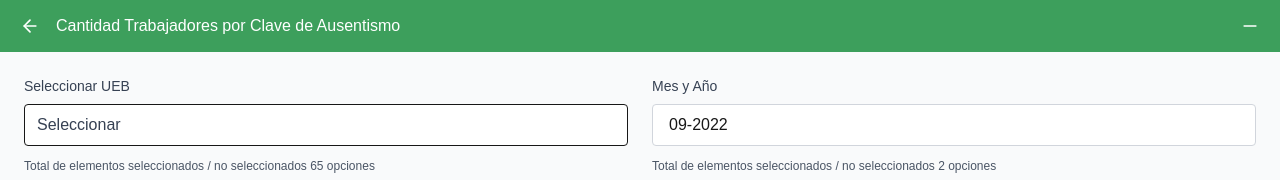
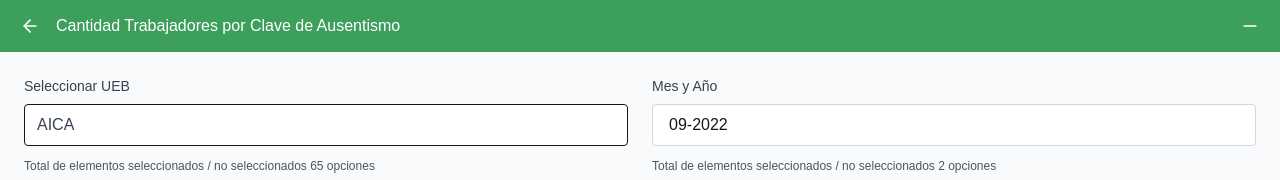
Before and after one commit to Eilen-Fonseca-Garrote/aica-frontend, a Next.js app: page /ausentismo in a window 1280 px wide. Shown: the top 180 px of the page. Built offline with nearby package versions, Linux system fonts and the light colour scheme.

Commit message:
Replace select.tsx

```diff
--- a/src/components/ui/select.tsx
+++ b/src/components/ui/select.tsx
@@ -1,21 +1,25 @@
 
-import React, { ChangeEvent } from "react"
+import React, { createContext, useContext, useEffect, useRef, useState } from "react"
 
-interface Option {
-  label: string;
-  value: string;
+type SelectContextType = {
+  value: string
+  onValueChange?: (value: string) => void
+  isOpen?: boolean
+  setOpen?: (open: boolean) => void
 }
+
+const SelectContext = createContext<SelectContextType | undefined>(undefined)
 
 type SelectProps = {
   value: string
-  onValueChangeAction: (value: string) => void
+  onValueChange?: (value: string) => void
   children: React.ReactNode
 }
 
 type SelectTriggerProps = {
   children: React.ReactNode
   className?: string
-  onClickAction: () => void
+  onClickAction?: () => void
   label?: string
 }
 
@@ -26,29 +30,81 @@ type SelectValueProps = {
 
 type SelectContentProps = {
   children: React.ReactNode
-  isOpen: boolean
+  isOpen?: boolean
 }
 
 type SelectItemProps = {
   value: string
   children: React.ReactNode
-  onSelectAction: (value: string) => void
+  onSelectAction?: (value: string) => void
 }
 
-export function Select({ value, onValueChangeAction, children }: SelectProps) {
-  return <div className="relative w-full">{children}</div>
+export function Select({ value, onValueChange, children }: SelectProps) {
+  const [isOpen, setIsOpen] = useState(false)
+  const ref = useRef<HTMLDivElement | null>(null)
+
+  // Close on outside click
+  useEffect(() => {
+    function handleDocClick(e: MouseEvent) {
+      const el = ref.current
+      if (!el) return
+      if (e.target instanceof Node && !el.contains(e.target)) {
+        setIsOpen(false)
+      }
+    }
+
+    function handleEsc(e: KeyboardEvent) {
+      if (e.key === "Escape") setIsOpen(false)
+    }
+
+    document.addEventListener("click", handleDocClick)
+    document.addEventListener("keydown", handleEsc)
+    return () => {
+      document.removeEventListener("click", handleDocClick)
+      document.removeEventListener("keydown", handleEsc)
+    }
+  }, [])
+
+  return (
+    <SelectContext.Provider value={{ value, onValueChange, isOpen, setOpen: setIsOpen }}>
+      <div ref={ref} className="relative w-full">
+        {children}
+      </div>
+    </SelectContext.Provider>
+  )
 }
 
-export function SelectTrigger({ children, className, onClickAction, label = "Selector de opciones" }: SelectTriggerProps) {
+export function SelectTrigger({ children, className = "", onClickAction, label = "Selector de opciones" }: SelectTriggerProps) {
+  const ctx = useContext(SelectContext)
+
+  function handleClick(e?: React.MouseEvent) {
+    // call any provided handler
+    if (onClickAction) onClickAction()
+    // toggle internal open state
+    if (ctx?.setOpen) ctx.setOpen(!ctx.isOpen)
+  }
+
+  function handleKeyDown(e: React.KeyboardEvent) {
+    if (e.key === "Enter" || e.key === " ") {
+      e.preventDefault()
+      if (ctx?.setOpen) ctx.setOpen(!ctx.isOpen)
+    }
+    if (onClickAction && (e.key === "Enter" || e.key === " ")) {
+      // if consumer provided an onClickAction we already called it via pointer; keep parity for keyboard
+      onClickAction()
+    }
+  }
+
   return (
     <button
       type="button"
       role="combobox"
       aria-haspopup="listbox"
-      aria-expanded="false"
+      aria-expanded={ctx?.isOpen ? true : false}
       aria-label={label}
       title={label}
-      onClick={onClickAction}
+      onClick={handleClick}
+      onKeyDown={handleKeyDown}
       className={`w-full border px-3 py-2 rounded bg-white text-left ${className}`}
     >
       {children}
@@ -57,15 +113,24 @@ export function SelectTrigger({ children, className, onClickAction, label = "Sel
 }
 
 export function SelectValue({ value, placeholder = "Seleccionar" }: SelectValueProps) {
-  return <span className="text-gray-700">{value || placeholder}</span>
+  const ctx = useContext(SelectContext)
+  const display = value ?? ctx?.value
+  return <span className="text-gray-700">{display || placeholder}</span>
 }
 
 export function SelectContent({ children, isOpen }: SelectContentProps) {
-  if (!isOpen) return null
+  const ctx = useContext(SelectContext)
+  const open = isOpen ?? ctx?.isOpen
+  if (!open) return null
   return (
     <ul
       role="listbox"
+      aria-label="Options"
       className="absolute z-10 mt-1 w-full rounded border bg-white shadow-lg max-h-60 overflow-auto"
+      tabIndex={-1}
+      onKeyDown={(e) => {
+        if (e.key === "Escape") ctx?.setOpen?.(false)
+      }}
     >
       {children}
     </ul>
@@ -73,11 +138,22 @@ export function SelectContent({ children, isOpen }: SelectContentProps) {
 }
 
 export function SelectItem({ value, children, onSelectAction }: SelectItemProps) {
+  const ctx = useContext(SelectContext)
+
+  function handleClick() {
+    // first, call context handler if present
+    if (ctx?.onValueChange) ctx.onValueChange(value)
+    // then, call local callback if provided
+    if (onSelectAction) onSelectAction(value)
+    // close the dropdown
+    ctx?.setOpen?.(false)
+  }
+
   return (
     <li
       role="option"
-      aria-selected="false"
-      onClick={() => onSelectAction(value)}
+      aria-selected={false}
+      onClick={handleClick}
       className="px-4 py-2 hover:bg-gray-100 cursor-pointer text-gray-800"
     >
       {children}
```
